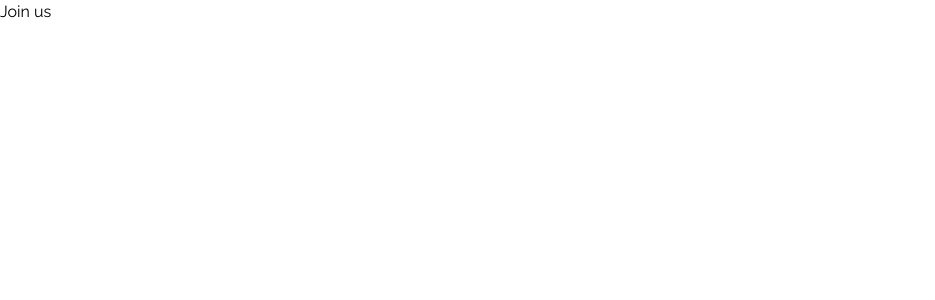
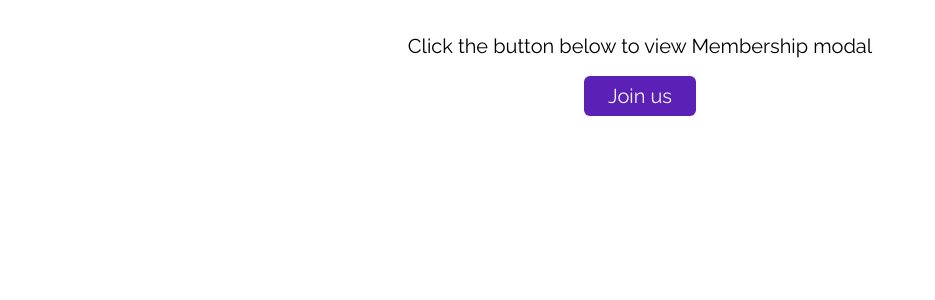
Before and after one commit to Luwat/church-workflow, a Next.js app: page /church-activity in a window 1280 px wide. Shown: the top 300 px of the page, without its empty margins (0-935 px from the left). Built offline with nearby package versions, Linux system fonts and the light colour scheme.

Commit message:
Make membership button obvious

```diff
--- a/app/(membership)/church-activity/page.tsx
+++ b/app/(membership)/church-activity/page.tsx
@@ -1,7 +1,10 @@
 "use client";
 
 import React, { useState } from "react";
-import ChurchActivityModal, { ChurchActivityData } from "@/components/membership-modal/ChurchActivityModal";
+import ChurchActivityModal, {
+  ChurchActivityData,
+} from "@/components/membership-modal/ChurchActivityModal";
+import OpenModalButton from "@/components/membership-modal/OpenModalButton";
 
 const ChurchActivityPage = () => {
   const [isChurchActivityModalOpen, setIsChurchActivityModalOpen] =
@@ -10,7 +13,7 @@ const ChurchActivityPage = () => {
     useState<ChurchActivityData | null>(null);
 
   const handleOpenChurchActivityModal = () => {
-   setIsChurchActivityModalOpen(true);
+    setIsChurchActivityModalOpen(true);
   };
 
   const handleCloseChurchActivityModal = () => {
@@ -18,9 +21,7 @@ const ChurchActivityPage = () => {
   };
 
   const successMessage = (
-    <div>
-      Welcome member, click the next button to proceed.
-    </div>
+    <div>Welcome member, click the next button to proceed.</div>
   );
   const handleChurchActivityFormSubmit = (data: ChurchActivityData): void => {
     setChurchActivityFormData(data);
@@ -28,15 +29,12 @@ const ChurchActivityPage = () => {
     handleCloseChurchActivityModal();
   };
 
-
   return (
     <section>
-      <div>
-        <button onClick={handleOpenChurchActivityModal}>Join us</button>
-      </div>
-
-      {churchActivityFormData && churchActivityFormData.membershipStatus &&
-      successMessage}
+      <OpenModalButton onOpenModal={handleOpenChurchActivityModal} />
+      {churchActivityFormData &&
+        churchActivityFormData.membershipStatus &&
+        successMessage}
       <ChurchActivityModal
         isOpen={isChurchActivityModalOpen}
         onSubmit={handleChurchActivityFormSubmit}
--- a/app/(membership)/emergency-info/page.tsx
+++ b/app/(membership)/emergency-info/page.tsx
@@ -4,6 +4,7 @@ import React, { useState } from "react";
 import MembershipModal, {
   MembershipData,
 } from "@/components/membership-modal/MembershipModal";
+import OpenModalButton from "@/components/membership-modal/OpenModalButton";
 
 const EmergencyInfoPage = () => {
   const [isMembershipModalOpen, setIsMembershipModalOpen] =
@@ -33,10 +34,7 @@ const EmergencyInfoPage = () => {
 
   return (
     <section>
-      <div>
-        <button onClick={handleOpenMembershipModal}>Join us</button>
-      </div>
-
+      <OpenModalButton onOpenModal={handleOpenMembershipModal}/>
       {membershipFormData && membershipFormData.fullName &&
       successMessage}
       <MembershipModal
--- /dev/null
+++ b/components/membership-modal/OpenModalButton.tsx
@@ -0,0 +1,19 @@
+import React from 'react'
+
+const OpenModalButton = ({onOpenModal}: {onOpenModal: () => void}) => {
+  return (
+    <div>
+      <div className="flex flex-col items-center mt-8 text-xl">
+        <p className="mb-4">Click the button below to view Membership modal</p>
+        <button
+          className="w-28 h-10 bg-violet-800 text-violet-50 hover:text-violet-300 rounded-md"
+          onClick={onOpenModal}
+        >
+          Join us
+        </button>
+      </div>
+    </div>
+  )
+}
+
+export default OpenModalButton
```
